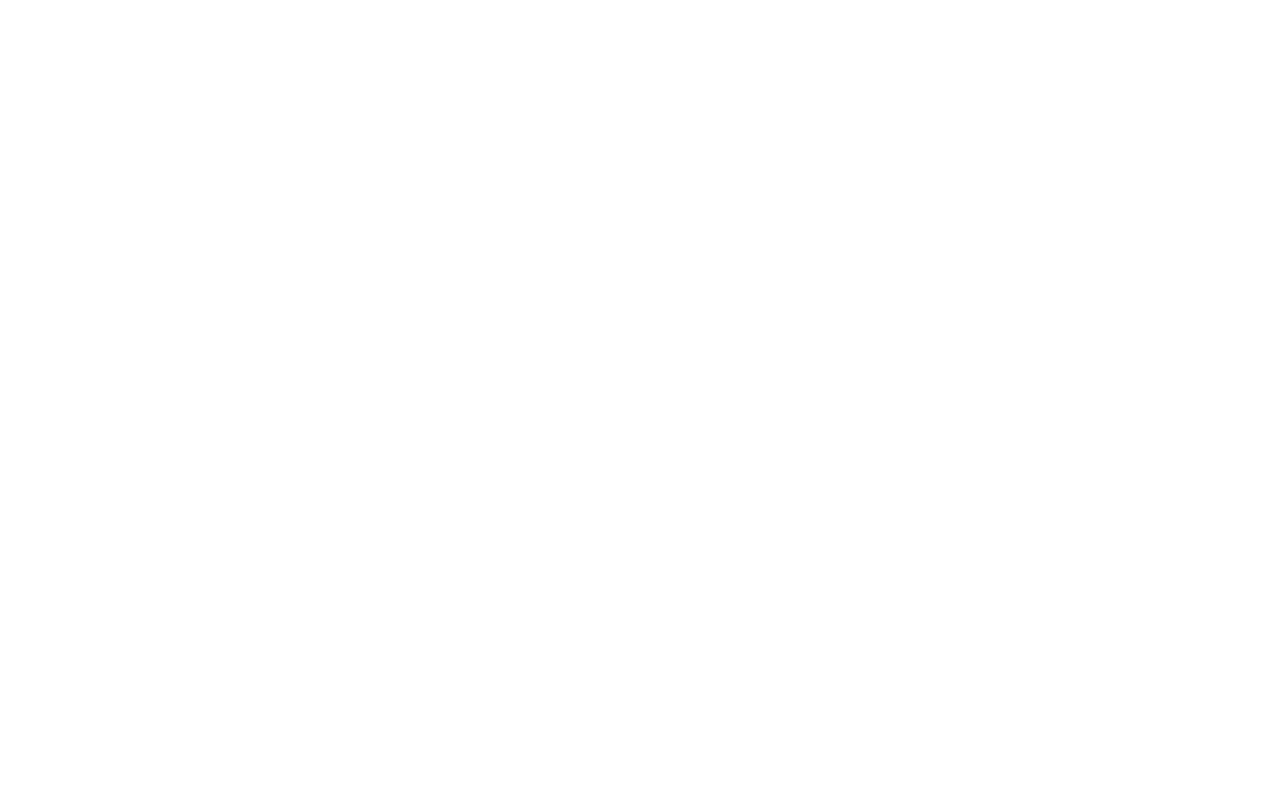
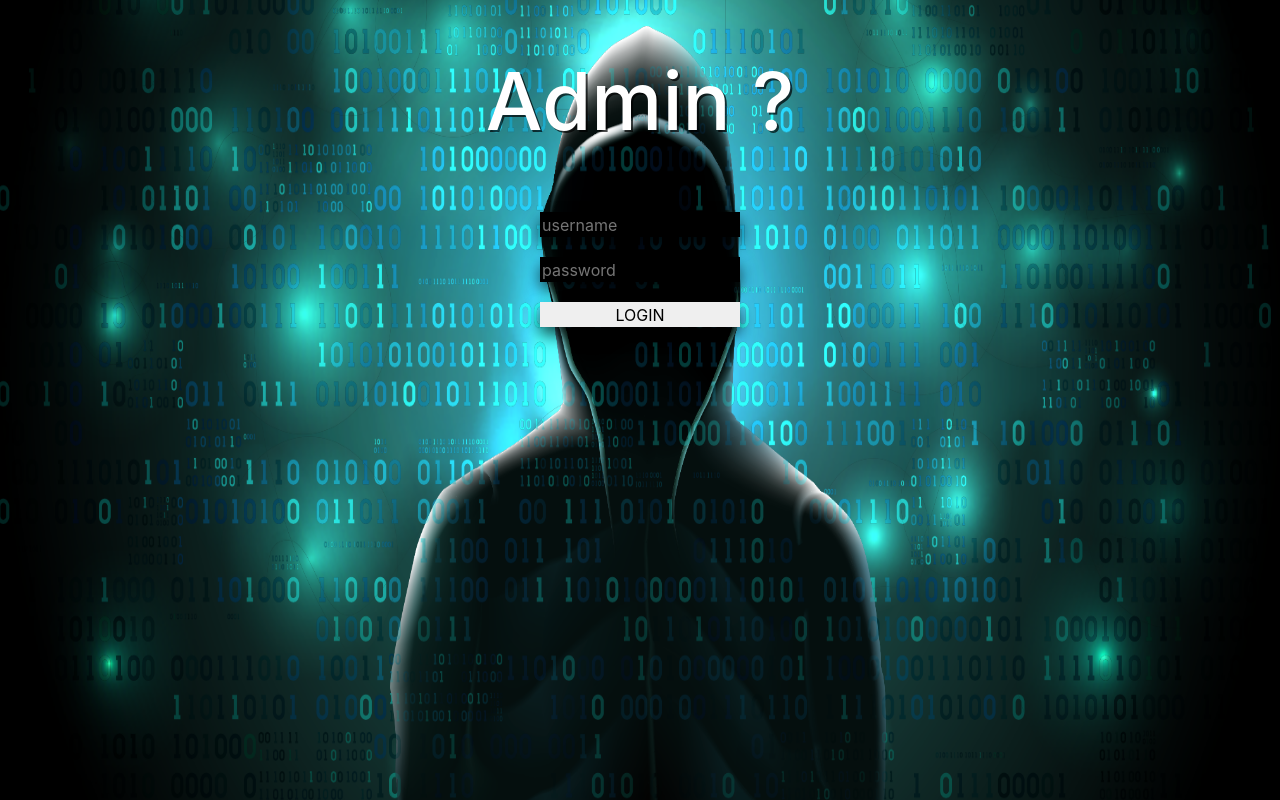
Before and after one commit to dattran1997/tour-manager, a React (Create React App) app in the folder client/: page /admin-login in a window 1280 px wide. Built offline with nearby package versions, Linux system fonts and the light colour scheme.

Commit message:
login-admin

```diff
--- a/client/src/components/AdminLogin.jsx
+++ b/client/src/components/AdminLogin.jsx
@@ -1,11 +1,82 @@
-import React, { Component } from 'react'
+import React, { Component } from 'react';
+import {Redirect} from 'react-router-dom';
+import '../css/AdminLogin.css';
+import AdminBackground from '../images/adminbackground.png';
 
 export default class AdminLogin extends Component {
+    state={
+        login:{
+            username:'',
+            password:''
+        },
+        authUser:{
+            userId:'',
+            username:'',
+        }
+    }
+
+    loginInfoChange = (newInfo) =>{
+        this.setState({
+            login:{
+                ...this.state.login,
+                ... newInfo
+            }
+        });
+    }
+
+    loginSubmit = async(event) =>{
+        event.preventDefault();
+        console.log(this.state.login);
+
+        if (!this.state.login.username || !this.state.login.password){
+            window.alert('please input your username and password');
+        }else{
+            try{
+                const result = await fetch(`http://localhost:9999/api/auth/login`,{
+                    method:'POST',
+                    headers:{
+                        'Content-Type':'application/json'
+                    },
+                    body:JSON.stringify(this.state.login)
+                }).then((res)=> res.json());
+
+                if(!result.success){
+                    window.alert(result.message);
+                }else{
+                    window.localStorage.setItem('userId', result.userId);
+                    window.localStorage.setItem('username', result.username);
+                    this.setState({
+                        authUser: {
+                            userId: result.userId,
+                            username: result.username,
+                        },
+                    });
+                    console.log(result);
+                    window.alert('login successful');
+                    window.location.href = `/admin-manager/${result.userId}`;
+                }
+            }catch(error){
+                console.log(error.message);
+                window.alert(error.message);
+            }
+
+        }
+
+    }
+
   render() {
     return (
-      <div>
-
-      </div>
+        <div class="Body-admin">
+            <img src={AdminBackground}/>
+            <div class="Body-In">
+                <h1>Admin ? </h1>
+                <form class="Body-In-Form" onSubmit={this.loginSubmit}>
+                    <input type="text" name="" placeholder="username" onChange={(e) => this.loginInfoChange({username: e.target.value})}/>
+                    <input type="password" name="" placeholder="password" onChange={(e) => this.loginInfoChange({password: e.target.value})}/>
+                    <button type='submit' >LOGIN</button>
+                </form>
+            </div>
+        </div>
     )
   }
 }
--- a/client/src/components/AdminManager.jsx
+++ b/client/src/components/AdminManager.jsx
@@ -1,10 +1,13 @@
-import React, { Component } from 'react'
+import React, { Component } from 'react';
+import '../css/AdminManager.css';
 
 export default class AdminManager extends Component {
+
   render() {
     return (
       <div>
-
+        <h2>{this.props.id}</h2>
+        <h3>abc</h3>
       </div>
     )
   }
--- a/client/src/css/AdminLogin.css
+++ b/client/src/css/AdminLogin.css
@@ -0,0 +1,55 @@
+.Body-admin{
+	position: relative;
+	width: 100%;
+	height: 100vh;
+}
+.Body-admin img{
+    width: 100%;
+    height: 100vh;
+}
+.Body-In{
+	position: absolute;
+	top: 0;
+	left: 0;
+	width: 100%;
+	height: 100%;
+	text-align: center;
+}
+.Body-In h1{
+	font-size: 80px;
+	color: white;
+	text-shadow: 2px 2px rgba(0,0,0, .7);
+    transition: all 200ms ease;
+    margin: 53px 0px;
+}
+.Body-In-Form{
+	margin: auto;
+	width: 400px;
+}
+.Body-In-Form input{
+	/*border: 1px solid black;*/
+	border: none;
+	margin: 10px;
+	width: 200px;
+	height: 25px;
+	box-shadow: 0 8px 16px 0 rgba(0,0,0, .7);
+	transition: all 200ms ease;
+	color: white;
+	background: black;
+}
+
+.Body-In-Form button{
+	border: none;
+	margin: 10px;
+	width: 200px;
+	height: 25px;
+	box-shadow: 0 8px 16px 0 rgba(0,0,0, .7);
+	color: black;
+	transition: all 200ms ease;
+}
+.Body-In-Form button:hover{
+    color: white;
+    background-color: black;
+	box-shadow: 0 8px 16px 0 rgba(0,0,0, .7);
+	transition: all 200ms ease;
+}
```
Also changed, not shown: 1 other file (tests, documents, lock files or other folders).
